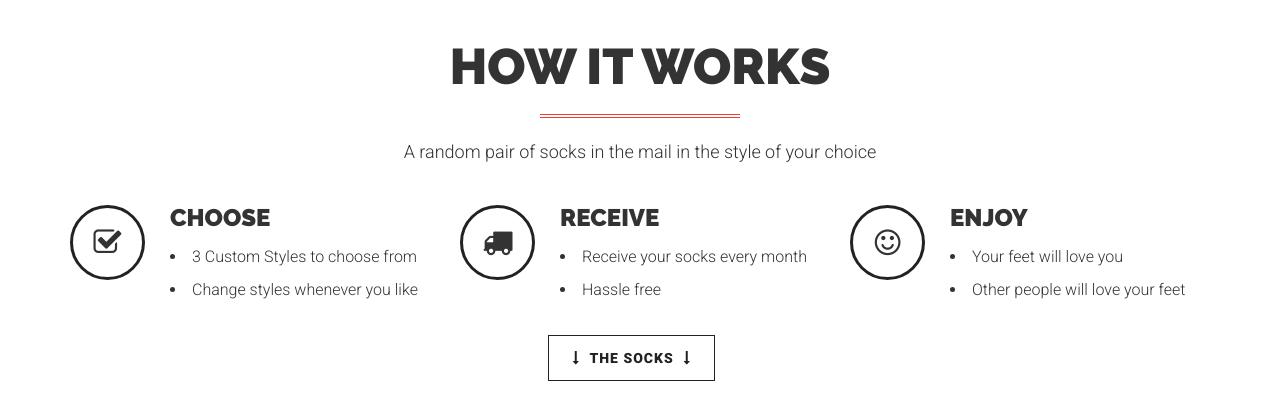
After one commit to moabdo11/sockcess, a Django app: template templates/index2.html in a window 1280 px wide. The commit adds this page. Shown: the part 881-1290 px from the top of the page. Run offline with Django 3.2, Linux system fonts and the light colour scheme; tables that the repository leaves empty hold one stand-in row (values such as "Sample post"); the template is opened without the code that fills it: values that come from a table or form of the project are taken from there, most other values are stand-ins (such as "Sample title", 1, 10 or a date in 2020); one stand-in notice (Sample message) is shown; parts of the project's set-up code (start-up, migrations or seed data) failed here and were passed over; some libraries are stand-ins or nearby versions.

Commit message:
changed db and basic layout

```diff
--- a/socks/views.py
+++ b/socks/views.py
@@ -45,7 +45,7 @@ def home(request):
         else:
             return HttpResponseRedirect('/signup')
 
-    return render_to_response('index.html',
+    return render_to_response('index2.html',
                               locals(),
                               context_instance=RequestContext(request))
 
--- a/static/js/vitality.js
+++ b/static/js/vitality.js
@@ -75,7 +75,7 @@ $('.gallery-link').magnificPopup({
 // Formstone Wallpaper - Video Background Settings
 $("header.video").wallpaper({
     source: {
-        poster: "static/img/shots/brickwall2_af.jpg",
+        poster: "../static/img/shots/landing_stripes.jpg",
         // mp4: "static/mp4/Socks.mp4"
     }
 });
--- a/templates/base.html
+++ b/templates/base.html
@@ -171,21 +171,45 @@ html, body {
 {% block intro %}
 {% endblock %}
 
-{% block about %}
+
+{% block process %}
 {% endblock %}
-
-{% block gift %}
-{% endblock %}
-
 
 {% block aside %}
 {% endblock %}
 
-{% block process %}
+{% block socks %}
 {% endblock %}
 
 
-{% block socks %}
+{% block form %}
+{% endblock %}
+
+
+
+
+
+{% block about %}
+{% endblock %}
+
+
+
+
+
+
+
+
+
+
+
+
+
+
+
+
+
+
+{% block gift %}
 {% endblock %}
 
 {% block testimonials %}
@@ -194,8 +218,7 @@ html, body {
 {% block pricing %}
 {% endblock %}
 
-{% block form %}
-{% endblock %}
+
 
 {% block faq %}
 {% endblock %}
--- /dev/null
+++ b/templates/index2.html
@@ -0,0 +1,352 @@
+{% extends "base.html" %}
+{% load staticfiles %}
+
+{% block title %}{{ title }}{% endblock %}
+
+{% block nav %}
+
+    <nav class="navbar navbar-inverse navbar-fixed-top navbar-expanded">
+
+
+                    {% if messages %}
+
+            <div class='row'>
+                <div class='col-sm-6 col-sm-offset-3'>
+
+                    {% for message in messages %}
+
+                        <p{% if message.tags == "success" %} class="successful"{% endif %}><b>{{ message }}</b></p>
+
+                    {% endfor %}
+
+                </div>
+            </div>
+            </div>
+
+           {% endif %}
+
+
+        <div class="container">
+            <!-- Brand and toggle get grouped for better mobile display -->
+            <div class="navbar-header">
+                <button type="button" class="navbar-toggle" data-toggle="collapse" data-target="#bs-example-navbar-collapse-1">
+                    <span class="sr-only">Toggle navigation</span>
+                    <span class="icon-bar"></span>
+                    <span class="icon-bar"></span>
+                    <span class="icon-bar"></span>
+                </button>
+                <a class="navbar-brand" href="#page-top">
+                    <img src="{% static "img/socklogosmall.png" %}" class="img-responsive" alt="">
+                </a>
+            </div>
+
+            <!-- Collect the nav links, forms, and other content for toggling -->
+            <div class="collapse navbar-collapse" id="bs-example-navbar-collapse-1">
+                <ul class="nav navbar-nav navbar-right" id="sign-in-form">
+                    <li class="hidden">
+                        <a href="#page-top"></a>
+                    </li>
+                     <li>
+                        <a href="#">About</a>
+                    </li>
+                    <li>
+                        <a href="#process">How it Works</a>
+                    </li>
+                     <li>
+                        <a href="#pricing">Pricing</a>
+                    </li>
+
+
+              <li>
+                        <a href="/signin">Sign In</a>
+
+                    </li>
+
+                    <li>
+                        <a href="#contact">Sign Up</a>
+                    </li>
+
+
+                </ul>
+
+            </div>
+            <!-- /.navbar-collapse -->
+        </div>
+        <!-- /.container -->
+    </nav>
+
+{% endblock %}
+
+{% block intro %}
+
+      <header class="video" >
+        <div class="overlay"></div>
+        <div class="intro-content">
+
+           <!--<img src="{% static "img/profile.png" %}" class="img-responsive img-centered" alt="">
+             <iframe allowfullscreen="" src="http://player.vimeo.com/video/52450428" frameborder="0" width="500" height="281"></iframe>-->
+            <div class="brand-name">Sockcess</div>
+            <!-- <hr class="colored"> -->
+            <div class="brand-name-subtext">monthly sock subscriptions</div>
+            <br />
+            <br />
+            <a href="#contact" class="btn btn-outline-light">SIGN UP NOW</a>
+        </div>
+
+        <div class="scroll-down page-scroll">
+            <a class="btn" href="#process"><i class="fa fa-angle-down"></i></a>
+        </div>
+
+    </header>
+
+{% endblock %}
+
+
+{% block process %}
+
+    <section id="process" class="services">
+        <div class="container">
+            <div class="row text-center">
+                <div class="col-lg-12">
+                    <h2>How It Works</h2>
+                    <hr class="colored">
+                    <p>A random pair of socks in the mail in the style of your choice</p>
+                </div>
+            </div>
+            <div class="row content-row">
+                <div class="col-md-4">
+                    <div class="media">
+                        <div class="pull-left">
+                            <i class="fa fa-check-square-o"></i>
+                        </div>
+                        <div class="media-body">
+                            <h3 class="media-heading">Choose</h3>
+                            <ul>
+                                <li>3 Custom Styles to choose from</li>
+                                <li>Change styles whenever you like</li>
+
+                            </ul>
+                        </div>
+                    </div>
+                </div>
+                <div class="col-md-4">
+                    <div class="media">
+                        <div class="pull-left">
+                            <i class="fa fa-truck"></i>
+                        </div>
+                        <div class="media-body">
+                            <h3 class="media-heading">Receive</h3>
+                            <ul>
+                                <li>Receive your socks every month</li>
+                                <li>Hassle free</li>
+
+                            </ul>
+                        </div>
+                    </div>
+                </div>
+                <div class="col-md-4">
+                    <div class="media">
+                        <div class="pull-left">
+                            <i class="fa fa-smile-o"></i>
+                        </div>
+                        <div class="media-body">
+                            <h3 class="media-heading">Enjoy</h3>
+                            <ul>
+                                <li>Your feet will love you</li>
+                                <li>Other people will love your feet</li>
+
+                            </ul>
+                        </div>
+                    </div>
+                </div>
+
+
+            </div>
+
+        </div>
+        <div class="col-md-6 col-md-push-5">
+                             <br />
+
+                <a href="#socks"  class="btn btn-outline-dark"><i class="fa fa-long-arrow-down fa-fw"></i>  The Socks <i class="fa fa-long-arrow-down fa-fw"></i></a>
+
+                </div>
+    </section>
+
+{% endblock %}
+
+
+
+{% block aside %}
+
+    <aside class="cta-quote" style="background-image: url('static/img/OSCAR.jpg');">
+        <div class="container">
+            <div class="row">
+                <div class="col-md-10 col-md-offset-1">
+                    <span class="quote"> The only thing worse than having socks, is not having socks - Oscar Wilde </span>
+                    <hr class=" colored">
+                    <a href="#contact" class="btn btn-outline-light">SIGN UP NOW</a>
+                </div>
+            </div>
+        </div>
+    </aside>
+
+{% endblock %}
+
+
+{% block socks %}
+
+    <section id="socks" class="portfolio-carousel">
+        <div class="item" style="background-image: url('static/img/shots/landing_stripes.jpg')">
+            <div class="container-fluid">
+                <div class="row">
+                    <div class="col-md-4 col-md-offset-4">
+                        <div class="project-details">
+
+                            <span class="project-name" style="text-align: center;">Our Socks</span>
+                            <span class="project-description" style="text-align: center;">Built for comfort and design.</span>
+
+                            <!--<hr class="colored " >-->
+                                <br />
+                                <br />
+
+                                <br />
+                                        <div class="col-sm-4 col-sm-offset-3">
+                                 <a href="#contact" class="btn btn-outline-light" style="text-align: center;">SIGN UP NOW</a>
+                                 </div>
+                                <br />
+                                <br />
+                                <br />
+                                <br />
+                                <br />
+                                <br />
+                                <br />
+                                <br />
+                                <br />
+
+                            <!--<a href="#portfolioModal1" data-toggle="modal" class="btn btn-outline-light">What you get  <i class="fa fa-long-arrow-right fa-fw"></i></a>-->
+                        </div>
+                    </div>
+
+                </div>
+            </div>
+        </div>
+
+
+
+
+               <div class="item" style="background-image: url('static/img/shots/landing_stripes.jpg')">
+            <div class="container-fluid">
+                <div class="row">
+                    <div class="col-md-4 col-md-push-0">
+                        <div class="project-details">
+
+                            <span class="project-name">Work</span>
+                            <span class="project-description">Cool socks to kick around the office.</span>
+                            <hr class="colored">
+                            <a href="#portfolioModal1" data-toggle="modal" class="btn btn-outline-light">What you get  <i class="fa fa-long-arrow-right fa-fw"></i></a>
+                            <br />
+                                <br />
+                                <br />
+                                <br />
+                                <br />
+                                <br />
+                                 <br />
+                                <br />
+                                <br />
+
+
+
+                        </div>
+                    </div>
+
+                </div>
+            </div>
+        </div>
+
+
+
+
+        <div class="item" style="background-image: url('static/img/shots/close_up_af.jpg')">
+            <div class="container-fluid">
+                <div class="row">
+                    <div class="col-md-4 col-md-push-0">
+                        <div class="project-details">
+
+                            <span class="project-name">Play</span>
+                            <span class="project-description">Socks for chilling</span>
+                            <hr class="colored">
+                            <a href="#portfolioModal3" data-toggle="modal" class="btn btn-outline-light">What you get <i class="fa fa-long-arrow-right fa-fw"></i></a>
+                             <br />
+                                <br />
+                                <br />
+                                <br />
+                                <br />
+                                <br />
+                                <br />
+                                <br />
+                                <br />
+                        </div>
+                    </div>
+
+                </div>
+            </div>
+        </div>
+
+    </section>
+
+{% endblock %}
+
+
+
+
+{% block form %}
+
+    <section id="contact">
+        <div class="container">
+            <div class="row">
+                <div class="col-lg-12 text-center">
+                    <h2>Sign Up</h2>
+                    <hr class="colored">
+                    <p>DO IT</p>
+                </div>
+            </div>
+
+            <div class="row content-row">
+                <div class="col-lg-8 col-lg-offset-2">
+                    <form name="sentMessage" id="contactForm" method="POST"> {% csrf_token %}
+                        <div class="row control-group">
+
+                            <div class="form-group col-xs-12 floating-label-form-group controls">
+                                <label>Email Address</label>
+                                {{ form.email }}
+                                <p class="help-block text-danger"></p>
+                            </div>
+                        </div>
+
+                        <div class="row control-group">
+                            <div class="form-group col-xs-12 floating-label-form-group controls">
+                                <label>Password</label>
+                                {{ form.password }}
+                                <p class="help-block text-danger"></p>
+                            </div>
+                        </div>
+                        <div class="row control-group">
+                            <div class="form-group col-xs-12 floating-label-form-group controls">
+                                <label>Re-Enter Password</label>
+                                {{ form.verify_password }}
+                                <p class="help-block text-danger"></p>
+                            </div>
+                        </div>
+                        <br>
+                        <div id="success"></div>
+                        <div class="row">
+                            <div class="form-group col-xs-12">
+                                <button type="submit" class="btn btn-outline-dark">Sign Me Up</button>
+                            </div>
+                        </div>
+                    </form>
+                </div>
+            </div>
+        </div>
+    </section>
+{% endblock %}
--- a/templates/myaccount.html
+++ b/templates/myaccount.html
@@ -48,8 +48,8 @@
 
 {% block intro %}
 
-<header class="video">
-        <div class="overlay"></div>
+<header class="aside">
+
         <div class="intro-content">
 
             {% if messages %}
@@ -91,7 +91,7 @@
                 </div>
            </div>
 
-        </div>
+
 
     </header>
 
--- a/users/admin.py
+++ b/users/admin.py
@@ -17,7 +17,7 @@ class SubscriberAdmin(admin.ModelAdmin):
         model = Subscriber
 
 class OrderAdmin(admin.ModelAdmin):
-
+    list_display = ['first_name', 'last_name', 'street', 'city', 'state', 'zipcode', 'sock_style']
     pass
 
 
```
Also changed, not shown: socks/settings/base.py (+17 -1 lines), socks/settings/local.py (+15 -1 lines), templates/index.html (+11 -1 lines), static/img/socks/backdrop_screen_af.jpg (added), static/img/socks/landing_stripes_1.jpg (added), 4 other files.
